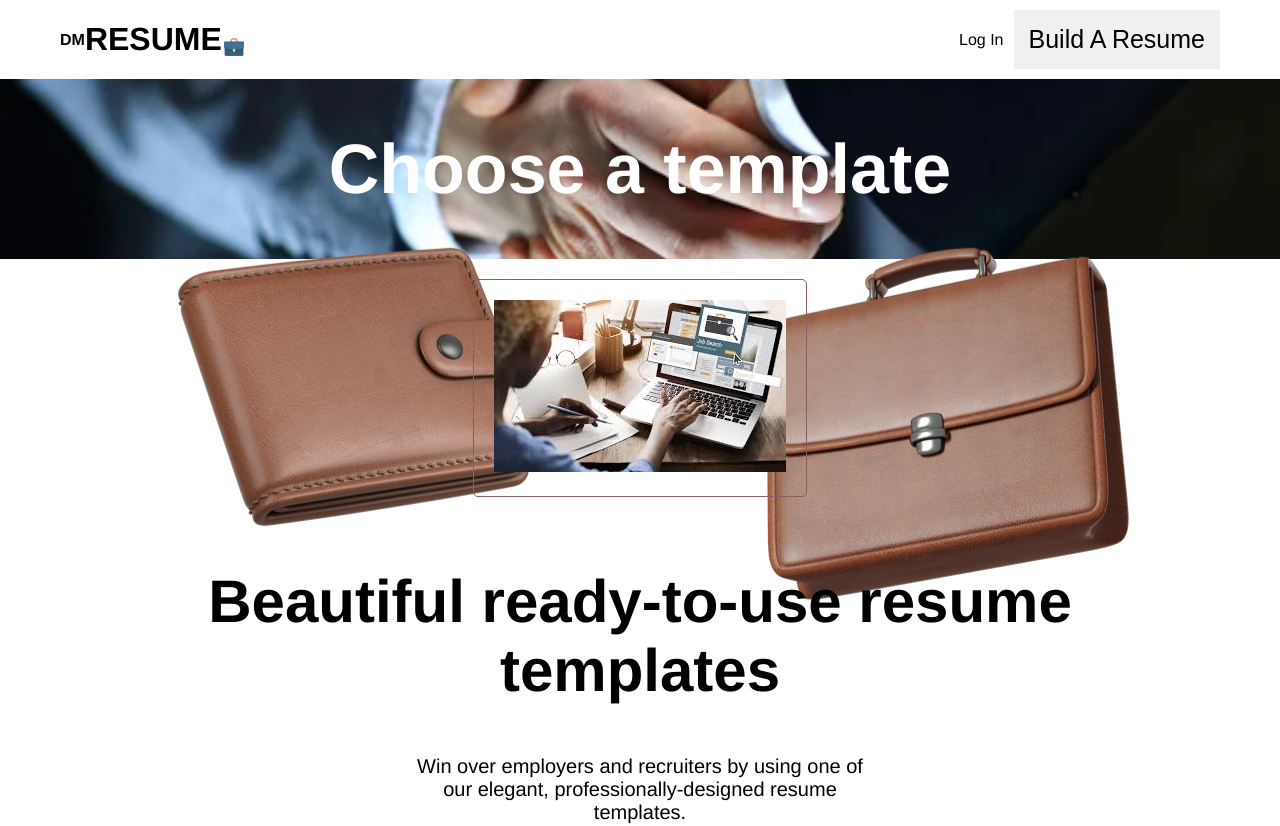
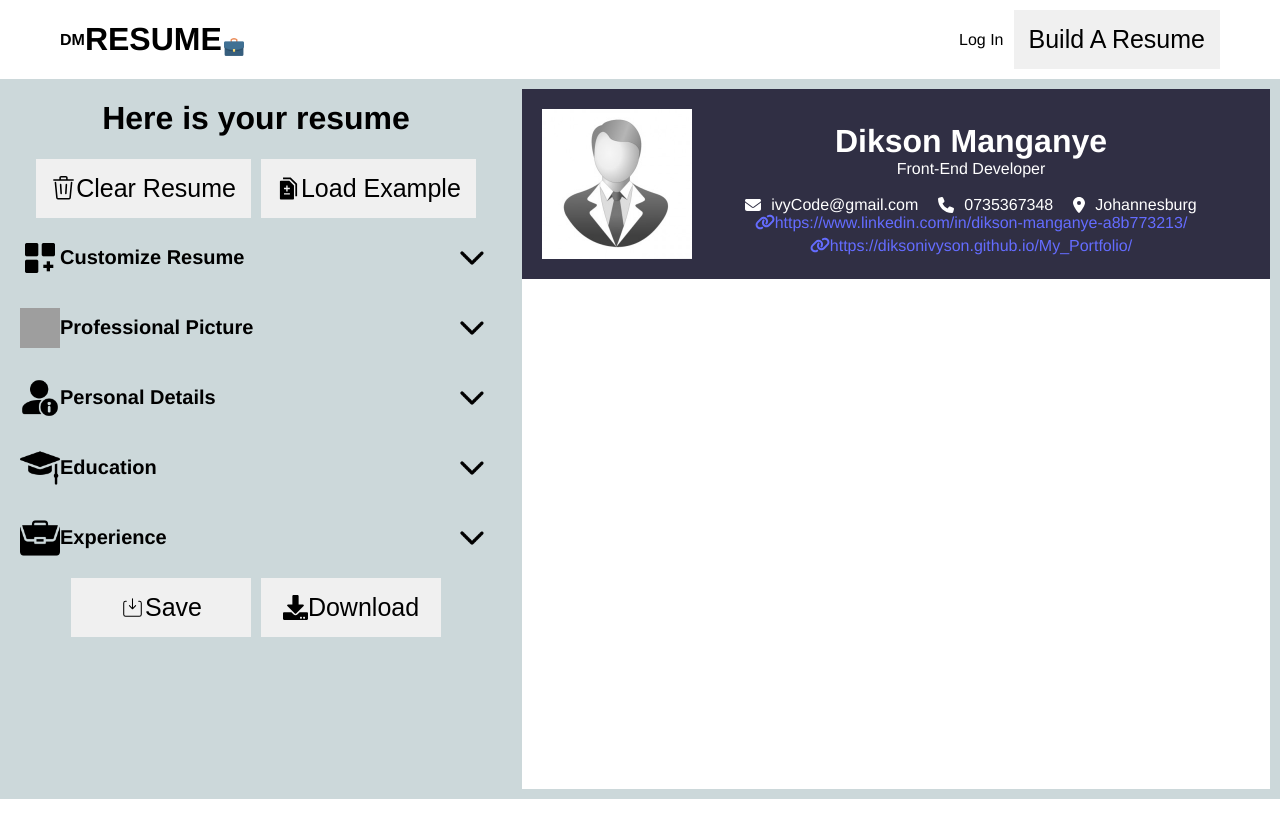
Before and after one commit to DiksonIvySon/dmResume, a React (Vite) app in the folder dmResumeApp/: page / in a window 1280 px wide. Shown: the top 826 px of the page. Built offline with nearby package versions, Linux system fonts and the light colour scheme; grey boxes are pictures that could not be loaded.

Commit message:
Added a slide animation for smooth infor transition.

```diff
--- a/dmResumeApp/package.json
+++ b/dmResumeApp/package.json
@@ -16,7 +16,8 @@
     "@fortawesome/free-solid-svg-icons": "^6.4.2",
     "@fortawesome/react-fontawesome": "^0.2.0",
     "react": "^18.2.0",
-    "react-dom": "^18.2.0"
+    "react-dom": "^18.2.0",
+    "react-icons": "^5.0.1"
   },
   "devDependencies": {
     "@types/react": "^18.2.15",
--- a/dmResumeApp/src/App.jsx
+++ b/dmResumeApp/src/App.jsx
@@ -1,6 +1,9 @@
 import { useState } from 'react'
 import './App.css'
 import ResumeSection from './components/ResumeSection.jsx'
+import Header from './components/Header.jsx'
+import Footer from './components/footer.jsx'
+
 import ClearButton from './components/ClearButton.jsx'
 import CustomizeButton from './components/CustomizeButton.jsx'
 import ProfessionalPicture from './components/ProfessionalPicture.jsx'
--- a/dmResumeApp/src/components/Buttons.css
+++ b/dmResumeApp/src/components/Buttons.css
@@ -1,6 +1,4 @@
 .mainButton {
-    background-color: white;
-    border-radius: 15px;
     padding: 10px;
     margin: 10px;
     display: flex;
@@ -63,4 +61,18 @@ p {
 .show-element {
     display: block;
     margin-inline: 5px;
+    animation: slideDown 0.8s ease-in-out 0s 1 ;
 }
+
+@keyframes slideDown {
+    0% {
+        transform: translateY(-50px);
+        opacity: 0;
+    }
+    90% {
+        transform: translateY(0px);
+    }
+    100% {
+        opacity: 1;
+    }
+}
--- /dev/null
+++ b/dmResumeApp/src/components/ClearButton.css
@@ -0,0 +1,16 @@
+.clearButton h1 {
+    text-align: center;
+}
+
+.clearButton .clearButton-buttons {
+    display: flex;
+    align-items: center;
+    justify-content: center;
+   gap: 10px;
+}
+
+.clearButton .clearButton-buttons button {
+    display: flex;
+    align-items: center;
+    justify-content: center;
+}
--- a/dmResumeApp/src/components/ClearButton.jsx
+++ b/dmResumeApp/src/components/ClearButton.jsx
@@ -1,19 +1,26 @@
 import React from 'react'
-import './Buttons.css'
-import trash from '../icons/trash.png'
+import './ClearButton.css'
+import { GoTrash } from "react-icons/go";
+import { AiFillDiff } from "react-icons/ai";
 
 
 function ClearButton() {
   return (
-    <div className='clearButton mainButton'>
-        <div>
-            <img src={trash} alt="" />
-            <p>Clear Resume</p>
-        </div>
-        <div>
-            <button>
+    <div className='clearButton'>
+      <h1>Here is your resume</h1>
+        <div className='clearButton-buttons'>
+          <div>
+            <button className='button2'>
+              <GoTrash />
+              <p>Clear Resume</p>
+            </button>
+          </div>
+          <div>
+              <button className='button2'>
+                <AiFillDiff />
                 Load Example
-            </button>
+              </button>
+          </div>
         </div>
     </div>
   )
--- a/dmResumeApp/src/components/CustomizeButton.css
+++ b/dmResumeApp/src/components/CustomizeButton.css
@@ -1,8 +1,13 @@
 /* styling the fonts*/
+.customizeButton {
+    text-align: center;
+}
+
 .fonts-container > div {
     display: flex;
     justify-content: space-around;
     flex-wrap: wrap;
+    min-height: 130px;
 }
 
 .fonts-container h1 {
@@ -12,6 +17,7 @@
 .font {
     flex: 1;
     background-color: #8f98ab;
+    border: 1px solid 8f98ab;
     padding: 10px;
     margin: 5px;
     border-radius: 10px;
@@ -21,9 +27,10 @@
 
 .font:hover {
     color: white;
+    border: 1px solid white;
 }
 
-.fonts-container .time-new-roman {
+.fonts-container .times-new-roman {
     font-family: 'Times New Roman';
 }
 
@@ -39,8 +46,8 @@
     font-family: Arial;
 }
 
-.fonts-container .calibri {
-    font-family: Calibri;
+.fonts-container .cursive {
+    font-family: cursive;
 }
 
 /* styling the colors */
@@ -66,8 +73,8 @@
     -webkit-appearance: none;
     -moz-appearance: none;
     appearance: none;
-    width: 100%;
-    height: 80px;
+    width: 80%;
+    height: 40px;
     background-color: transparent;
     border: none;
     cursor: pointer;
@@ -75,7 +82,7 @@
 }
 
 .color-item input::-webkit-color-swatch {
-border-radius: 15px;
+border-radius: 5px;
 border: none;
 }
 
--- a/dmResumeApp/src/components/CustomizeButton.jsx
+++ b/dmResumeApp/src/components/CustomizeButton.jsx
@@ -1,13 +1,12 @@
-import React, { useState } from 'react'
-import './Buttons.css'
-import './CustomizeButton.css'
-import downArrow from '../icons/downArrow.png'
-import customize from '../icons/customize.png'
+import React, { useState } from 'react';
+import './CustomizeButton.css';
+import downArrow from '../icons/downArrow.png';
+import customize from '../icons/customize.png';
 
 
 function CustomizeButton({handleFontChanges}) {
   const [visibility, setVisibility] = useState("hide-element")
-  //Font state from the customization component
+
 
   //toggle visibility of the form
   const handleVisibility = () => {
@@ -22,17 +21,17 @@ function CustomizeButton({handleFontChanges}) {
   }
 
   return (
-    <div className='CustomizeButton'>
-        <div className='mainButton'>
+    <div className='customizeButton'>
+        <div className='mainButton' onClick={handleVisibility}>
           <div>
               <img src={customize} alt="" />
               <p>Customize Resume</p>
           </div>
-          <div className='downArrow' onClick={handleVisibility}>
+          <div className='downArrow'>
               <img src={downArrow} alt="" />
           </div>
         </div>
-        <div className={visibility} >
+        <div className={visibility}>
           <hr />
           <div className='fonts-container'>
             <h1>Fonts</h1>
@@ -53,9 +52,9 @@ function CustomizeButton({handleFontChanges}) {
                   <h1>Aa</h1>
                   <p>Arial</p>
                 </div>
-                <div className='font calibri' name='calibri' onClick={handleFontChanges}>
+                <div className='font cursive' name='cursive' onClick={handleFontChanges}>
                   <h1>Aa</h1>
-                  <p>Calibri</p>
+                  <p>Cursive</p>
                 </div>
             </div>
           </div>
--- /dev/null
+++ b/dmResumeApp/src/components/Save.css
@@ -0,0 +1,16 @@
+
+
+.save .saveButtons {
+    display: flex;
+    align-items: center;
+    justify-content: center;
+    gap: 10px;
+}
+
+.save .saveButtons button {
+    display: flex;
+    align-items: center;
+    justify-content: center;
+    min-width: 180px;
+    flex-wrap: wrap;
+}
--- a/dmResumeApp/src/components/Save.jsx
+++ b/dmResumeApp/src/components/Save.jsx
@@ -1,25 +1,25 @@
 import React from 'react'
-import './Buttons.css'
-import save from '../icons/save.png'
-import download from '../icons/download.png'
+import './Save.css'
+import { CiSaveDown2 } from "react-icons/ci";
+import { FaDownload } from "react-icons/fa";
 
 
 function Save() {
   return (
-    <div className='Save mainButton'>
-        <div>
-            <img src={save} alt="" />
-            <p>Save your Resume</p>
-        </div>
-        <div>
-            <button>
-                <div>
-                    <img src={download} alt="" />
-                </div>
-                <div>
+    <div className='save'>
+        <div className='saveButtons'>
+            <div>
+                <button className='button2'>
+                <CiSaveDown2 />
+                <p>Save</p>
+                </button>
+            </div>
+            <div>
+                <button className='button2'>
+                    <FaDownload />
                     <p>Download</p>
-                </div>
-            </button>
+                </button>
+            </div>
         </div>
     </div>
   )
--- a/dmResumeApp/src/main.jsx
+++ b/dmResumeApp/src/main.jsx
@@ -10,6 +10,6 @@ import TemplatePage from './pages/TemplatePage.jsx'
 
 ReactDOM.createRoot(document.getElementById('root')).render(
   <React.StrictMode>
-    <TemplatePage />
+    <App />
   </React.StrictMode>,
 )
--- a/dmResumeApp/src/pages/ResumePage.jsx
+++ b/dmResumeApp/src/pages/ResumePage.jsx
@@ -1,8 +1,12 @@
-import React from 'react'
+import React from 'react';
+import ResumeSection from '../components/ResumeSection';
+import App from '../App';
 
 function ResumePage() {
   return (
-    <div className='resumePage'></div>
+    <div className='resumePage'>
+      <App />
+    </div>
   )
 }
 
```
Also changed, not shown: 1 other file (tests, documents, lock files or other folders).
